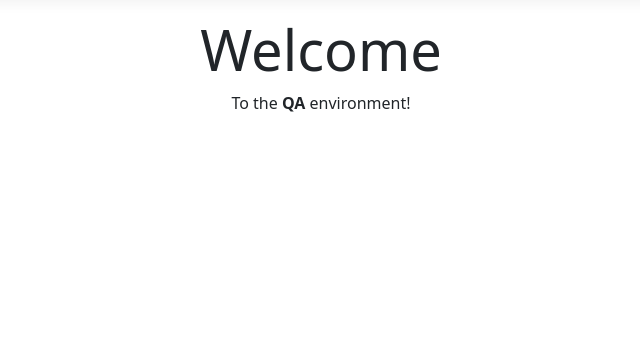
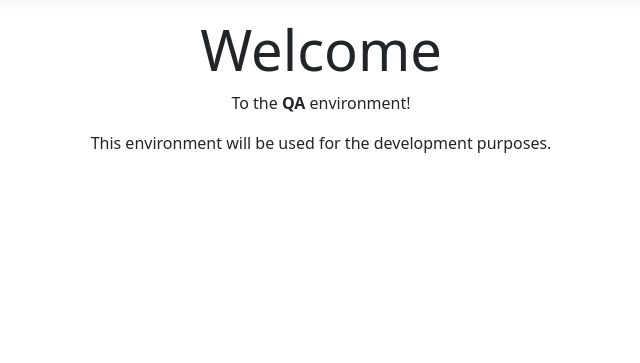
Before and after one commit to Stanmozolevskiy/IELTS, an ASP.NET Core app: page / in a window 1280 px wide. Shown: the part 57-420 px from the top of the page, without its empty margins (319-959 px from the left). Run offline with ASP.NET Core 8, Linux system fonts and the light colour scheme; style sheets or scripts are compiled from the project's sources.

Commit message:
Practicing work with GIt

```diff
--- a/ielts/Views/Home/Index.cshtml
+++ b/ielts/Views/Home/Index.cshtml
@@ -5,4 +5,5 @@
 <div class="text-center">
     <h1 class="display-4">Welcome</h1>
     <p>To the <strong>QA</strong> environment!</p>
+    <p>This environment will be used for the development purposes.</p>
 </div>
```
